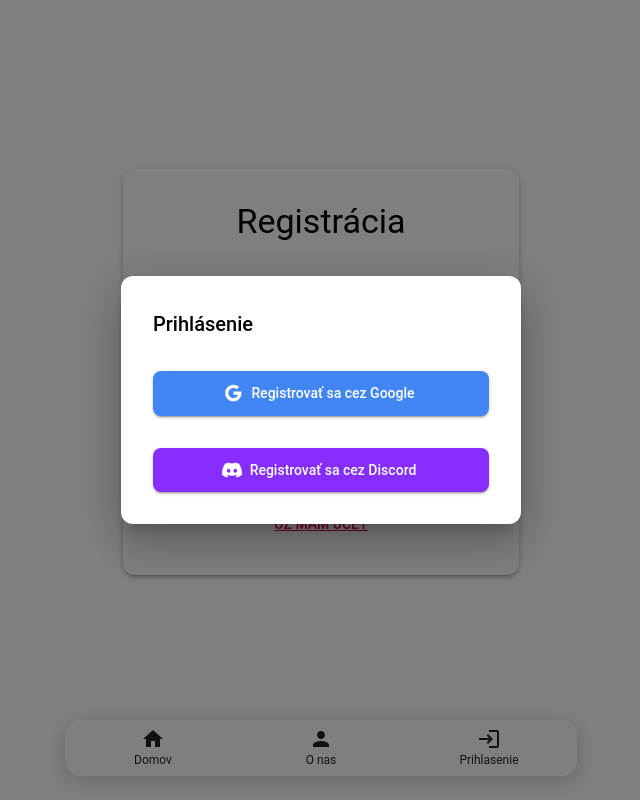
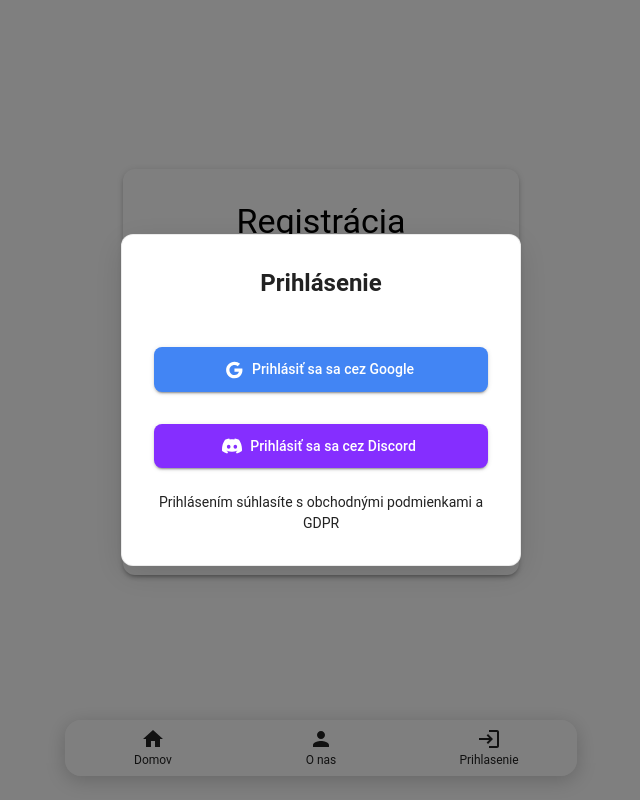
Before and after one commit to Sviky7/prvy, a Next.js app: page /auth/prihlasenie in a window 1280 px wide. Both pictures are taken after a click on the button "UŽ MÁM ÚČET". Shown: the whole page, without its empty margins (319-959 px from the left). Built offline with nearby package versions, Linux system fonts and the light colour scheme; no server answers.

Commit message:
auth fix

```diff
--- a/src/app/auth/prihlasenie/page.tsx
+++ b/src/app/auth/prihlasenie/page.tsx
@@ -34,9 +34,11 @@ export default function Prihlasenie() {
   const AuthButtons = ({
     checkTerms,
     termsAccepted,
+    text,
   }: {
     checkTerms?: boolean
     termsAccepted?: boolean
+    text: string;
   }) => {
     const handleClick = (e: React.MouseEvent) => {
       if (checkTerms && !termsAccepted) {
@@ -50,10 +52,10 @@ export default function Prihlasenie() {
     return (
       <>
         <Box sx={{ width: "100%" }}>
-          <PrihlasenieButton onClick={handleClick} />
+          <PrihlasenieButton text={text} onClick={handleClick} />
         </Box>
         <Box sx={{ width: "100%", marginTop: 1 }}>
-          <PrihlasenieDiscordButton onClick={handleClick} />
+          <PrihlasenieDiscordButton text={text} onClick={handleClick} />
         </Box>
       </>
     )
@@ -82,7 +84,7 @@ export default function Prihlasenie() {
           <Typography component="h1" variant="h4" gutterBottom>
             Registrácia
           </Typography>
-          <AuthButtons checkTerms={true} termsAccepted={termsAccepted} />
+            <AuthButtons text="Registrácia" checkTerms={true} termsAccepted={termsAccepted} />
           <br/>
           <FormControlLabel
             control={<Checkbox checked={termsAccepted} onChange={handleTermsChange} />}
@@ -93,7 +95,7 @@ export default function Prihlasenie() {
                   obchodnými podmienkami
                 </MuiLink>{" "}
                 a{" "}
-                <MuiLink component={Link} href="/gdpr" sx={{ color: "text.secondary" }}>
+                <MuiLink component={Link} href="/GDPR" sx={{ color: "text.secondary" }}>
                   GDPR
                 </MuiLink>
               </Typography>
@@ -124,26 +126,81 @@ export default function Prihlasenie() {
         onClose={handleClose}
         aria-labelledby="modal-modal-title"
         aria-describedby="modal-modal-description"
-        sx={{ maxWidth: "100%" }}
+        sx={{
+          display: 'flex',
+          alignItems: 'center',
+          justifyContent: 'center'
+        }}
       >
         <Box
           sx={{
-            position: "absolute",
-            top: "50%",
-            left: "50%",
-            transform: "translate(-50%, -50%)",
-            width: "100%",
+            width: "90%",
             maxWidth: 400,
-            bgcolor: "background.default",
-            boxShadow: 24,
-            p: 4,
+            bgcolor: "background.paper",
             borderRadius: 3,
+            boxShadow: "0 8px 32px rgba(0,0,0,0.12)",
+            p: { xs: 3, sm: 4 },
+            position: "relative",
+            outline: "none",
+            border: "1px solid rgba(0,0,0,0.08)"
           }}
         >
-          <Typography id="modal-modal-title" variant="h6" component="h2" gutterBottom>
+          <Typography
+            id="modal-modal-title"
+            variant="h5"
+            component="h2"
+            gutterBottom
+            sx={{
+              fontWeight: 600,
+              color: 'text.secondary',
+              mb: 3,
+              textAlign: 'center'
+            }}
+          >
             Prihlásenie
           </Typography>
-          <AuthButtons termsAccepted={termsAccepted} />
+
+          <Box sx={{ mb: 3 }}>
+            <AuthButtons text="Prihlásiť sa" checkTerms={false} termsAccepted={true} />
+          </Box>
+
+          <Typography
+            variant="body2"
+            sx={{
+              color: 'text.secondary',
+              textAlign: 'center',
+              mt: 2
+            }}
+          >
+            Prihlásením súhlasíte s{" "}
+            <MuiLink
+              component={Link}
+              href="/podmienky"
+              sx={{
+                color: 'text.secondary',
+                textDecoration: 'none',
+                '&:hover': {
+                  textDecoration: 'underline'
+                }
+              }}
+            >
+              obchodnými podmienkami
+            </MuiLink>{" "}
+            a{" "}
+            <MuiLink
+              component={Link}
+              href="/gdpr"
+              sx={{
+                color: 'text.secondary',
+                textDecoration: 'none',
+                '&:hover': {
+                  textDecoration: 'underline'
+                }
+              }}
+            >
+              GDPR
+            </MuiLink>
+          </Typography>
         </Box>
       </Modal>
 
--- a/src/components/prihlasenie/PrihlasenieButton.tsx
+++ b/src/components/prihlasenie/PrihlasenieButton.tsx
@@ -5,9 +5,10 @@ import { Button } from "@mui/material";
 import { Google as GoogleIcon } from "@mui/icons-material";
 
 export default function PrihlasenieButton({
+  text,
   onClick
 }: {
-
+  text: string;
   onClick?: (e: React.MouseEvent) => boolean | void;
 }) {
   const handleGoogleSignIn = async (e: React.MouseEvent) => {
@@ -36,7 +37,7 @@ export default function PrihlasenieButton({
         textTransform: "none",
       }}
     >
-    Registrovať sa cez Google
+    {text} sa cez Google
     </Button>
   );
 }
--- a/src/components/prihlasenie/PrihlasenieDiscordButton.tsx
+++ b/src/components/prihlasenie/PrihlasenieDiscordButton.tsx
@@ -5,10 +5,10 @@ import { Button } from "@mui/material";
 import DiscordIcon from "@/components/prihlasenie/DiscordIcon";
 
 export default function PrihlasenieDiscordButton({
-
+   text,
   onClick
 }: {
-
+  text: string;
   onClick?: (e: React.MouseEvent) => void;
 }) {
   const handleDiscordSignIn = (e: React.MouseEvent) => {
@@ -32,7 +32,7 @@ export default function PrihlasenieDiscordButton({
         textTransform: "none",
       }}
     >
-       Registrovať sa cez Discord
+        {text} sa cez Discord
     </Button>
   );
 }
```
Also changed, not shown: src/components/LoginModal.tsx (+11 -12 lines). Lines whose indentation alone changed are shown as unchanged.
